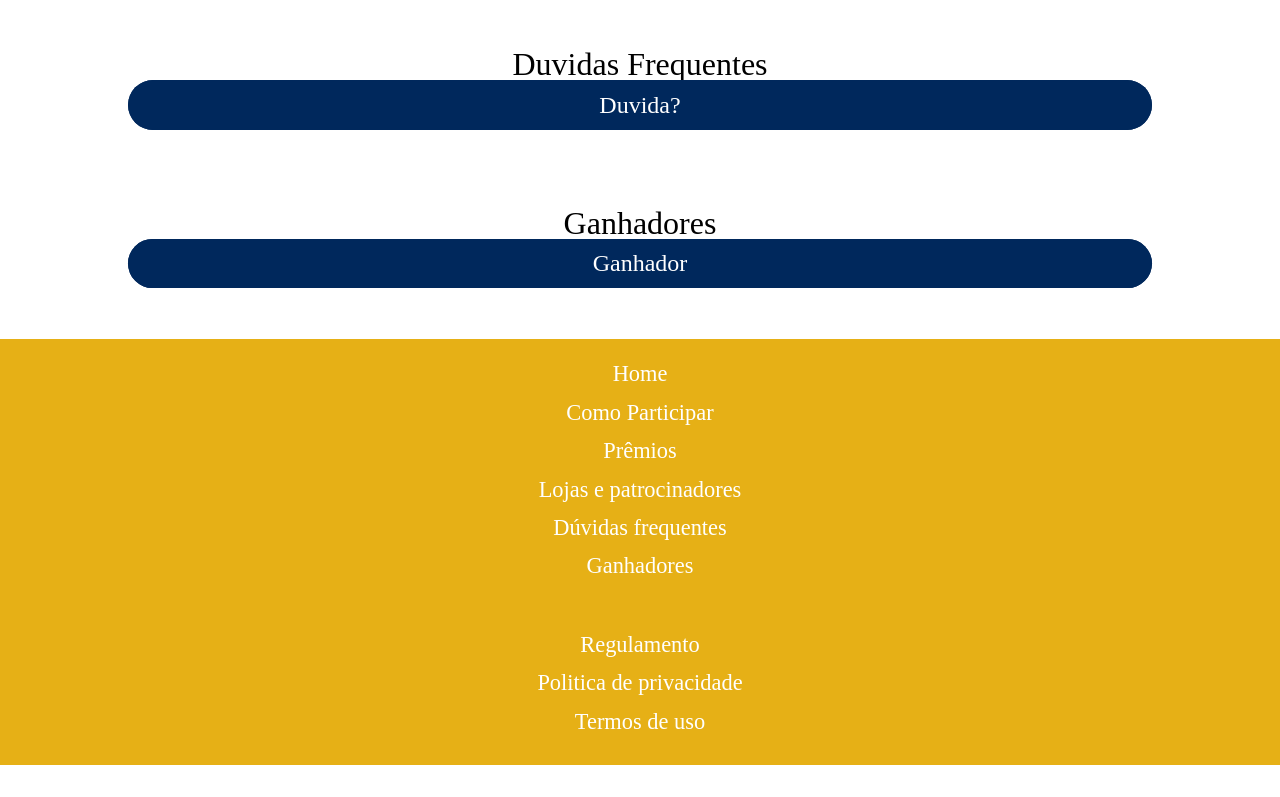
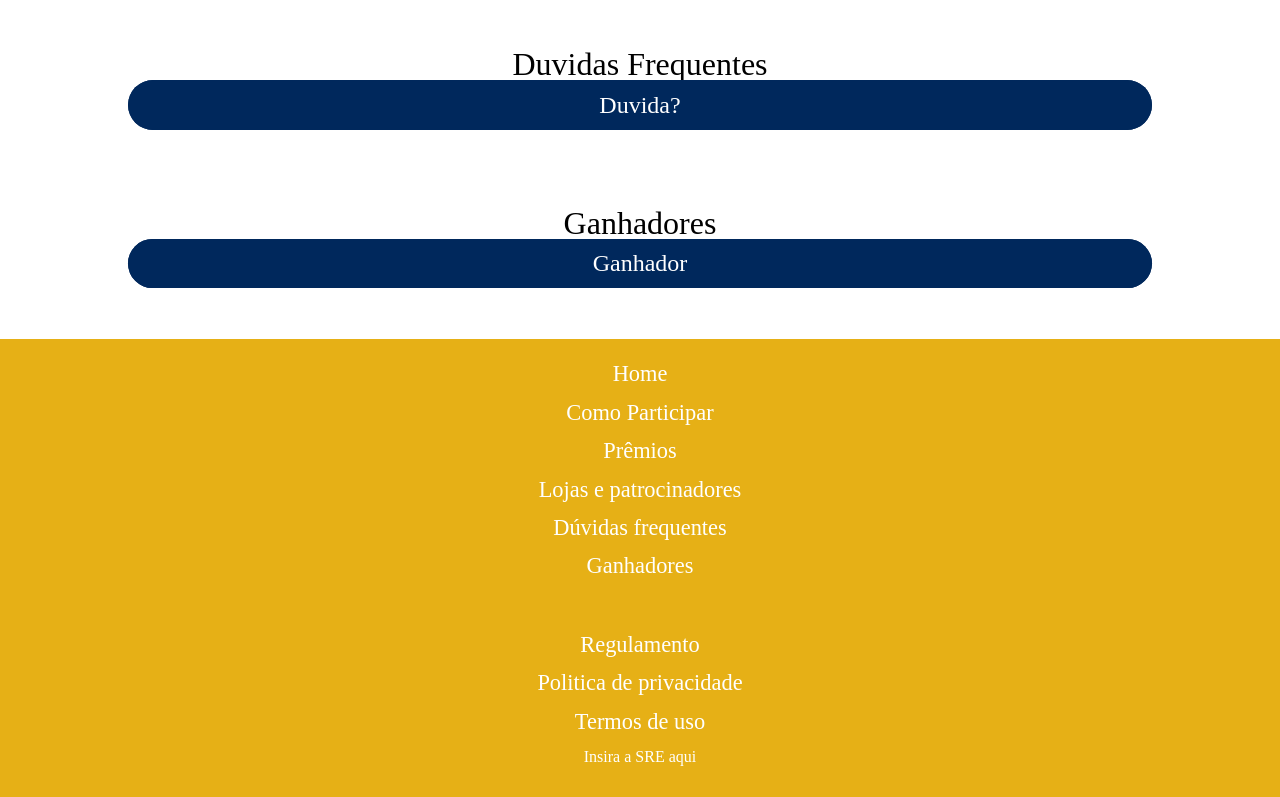
Before and after one commit to diogohsp/TemplateLP, a plain HTML site: page index.html in a window 1280 px wide. Shown: the part 1315-2112 px from the top of the page. Before the commit the page ends 2080 px from the top, so only its background shows below. Drawn offline with Linux system fonts and the light colour scheme.

Commit message:
adicionando local da sre

```diff
--- a/CSS/styles.css
+++ b/CSS/styles.css
@@ -8,6 +8,11 @@ html, body {
 
 .titulo{
     font-size: 5vh;
+}
+
+.sre{
+    color: white;
+    font-size: 2vh;
 }
 
 /* CABECALHO (HEADER) */
--- a/index.html
+++ b/index.html
@@ -103,6 +103,7 @@
                     <a href="https://aplicativo.sortedequemcompraaqui.com.br/regulamento" class="rodape_bt">Regulamento</a>
                     <a href="./politicas-de-privacidade.html" class="rodape_bt">Politica de privacidade</a>
                     <a href="./termos-de-uso.html" class="rodape_bt">Termos de uso</a>
+                    <p class="sre">Insira a SRE aqui</p>
             </div>
         </div>
     </footer>
```
Also changed, not shown: 1 other file.
